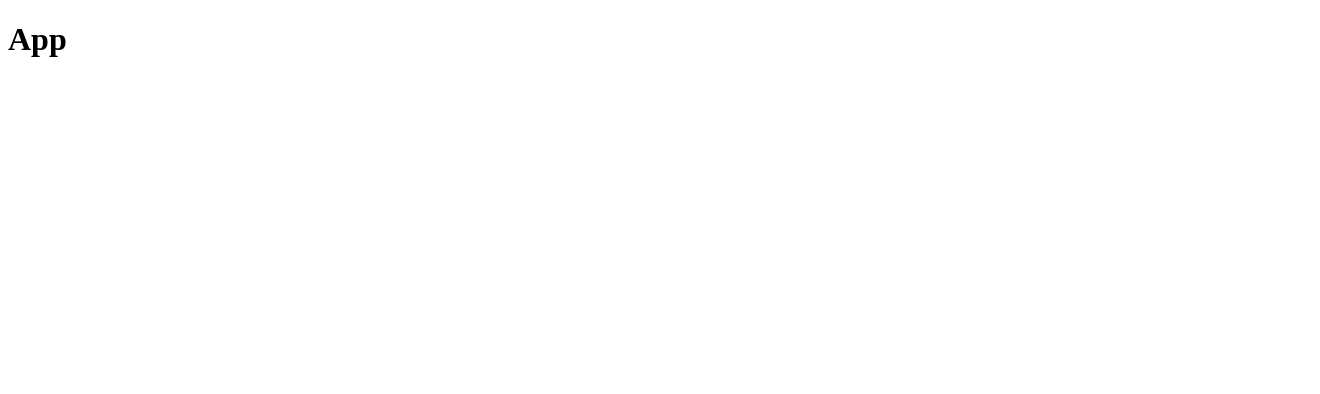
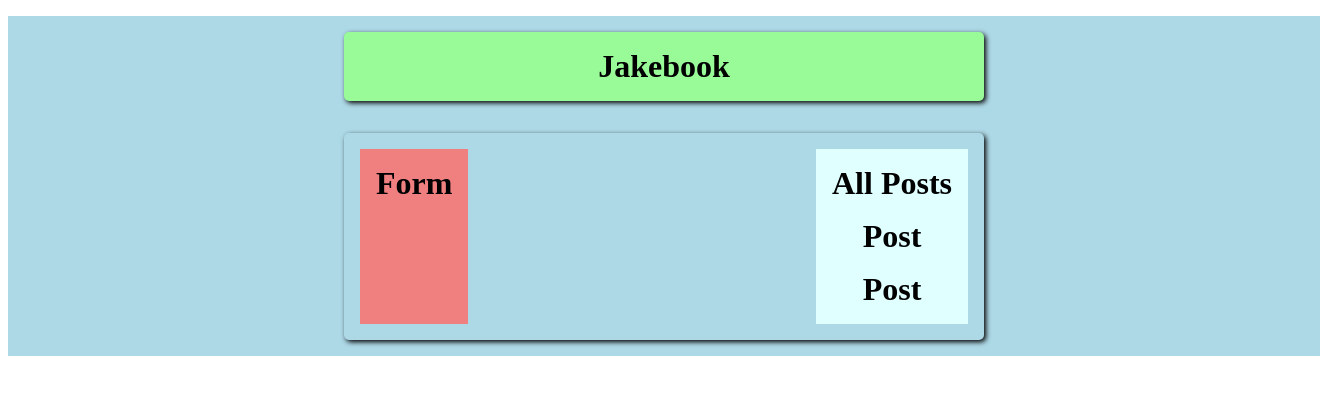
Before and after one commit to Jacob52210/jakebook, a React (Create React App) app in the folder jakebook/: page / in a window 1280 px wide. Shown: the top 394 px of the page, 1320 px wide, since content can reach past the window. Built offline with nearby package versions, Linux system fonts and the light colour scheme.

Commit message:
successfully connected Posts/Post and Form and imported them into App.js

```diff
--- a/jakebook/public/index.html
+++ b/jakebook/public/index.html
@@ -24,7 +24,7 @@
       work correctly both with client-side routing and a non-root public URL.
       Learn how to configure a non-root public URL by running `npm run build`.
     -->
-    <title>React App</title>
+    <title>Jakebook</title>
   </head>
   <body>
     <noscript>You need to enable JavaScript to run this app.</noscript>
--- a/jakebook/src/App.js
+++ b/jakebook/src/App.js
@@ -1,10 +1,28 @@
 import React from 'react';
+import './style.css';
+
+//import logo from './images/';
+import Posts from './components/Posts/Posts.js'
+import Form from './components/Form/Form.js'
 
 const App = () => {
   return (
-    <div>
-      <h1>App</h1>
-    </div>
+   <div className="app-container">
+     <header>
+       <h1>Jakebook</h1>
+     </header>
+     <div className="content-container">
+
+        <div className="form-container">
+          <Form />
+        </div>
+
+        <div className="posts-container">
+          <Posts />
+        </div>
+
+     </div>
+   </div>
   )
 }
 
--- /dev/null
+++ b/jakebook/src/components/Form/Form.js
@@ -0,0 +1,9 @@
+import React from 'react';
+
+const Form = () => {
+  return (
+    <h1>Form</h1>
+  );
+}
+
+export default Form;
--- /dev/null
+++ b/jakebook/src/components/Posts/Post/Post.js
@@ -0,0 +1,9 @@
+import React from 'react';
+
+const Post = () => {
+  return (
+    <h1>Post</h1>
+  );
+}
+
+export default Post;
--- /dev/null
+++ b/jakebook/src/components/Posts/Posts.js
@@ -0,0 +1,14 @@
+import React from 'react';
+import Post from './Post/Post.js'
+
+const Posts = () => {
+  return (
+    <>
+      <h1>All Posts</h1>
+      <Post />
+      <Post />
+    </>
+  );
+}
+
+export default Posts;
--- /dev/null
+++ b/jakebook/src/style.css
@@ -0,0 +1,51 @@
+
+
+.app-container {
+  margin-top: 1rem;
+  padding: 1rem;
+  width: 100vw;
+  display: flex;
+  flex-direction: column;
+  align-items: center;
+  justify-content: center;
+  background-color: lightblue;
+}
+
+header {
+  display: flex;
+  flex-direction: center;
+  justify-content: center;
+  align-items: center;
+  width: 50vw;
+  background-color: palegreen;
+  border-radius: 5px;
+  box-shadow: 2px 2px 5px black;
+}
+
+.content-container {
+  border-radius: 5px;
+  text-align: center;
+  margin-top: 2rem;
+  width: 50vw;
+  height: fit-content;
+  display: flex;
+  flex-direction: row;
+  justify-content: space-between;
+  box-shadow: 2px 2px 5px black;
+}
+
+.form-container {
+  background-color: lightcoral;
+  margin: 1rem;
+}
+
+.posts-container {
+  background-color: lightcyan;
+  margin: 1rem;
+}
+
+
+
+h1 {
+  margin: 1rem;
+}
```
Also changed, not shown: jakebook/src/components/Form/styles.js (added), jakebook/src/components/Posts/Post/style.js (added), jakebook/src/components/Posts/styles.js (added), 1 other file (tests, documents, lock files or other folders).
